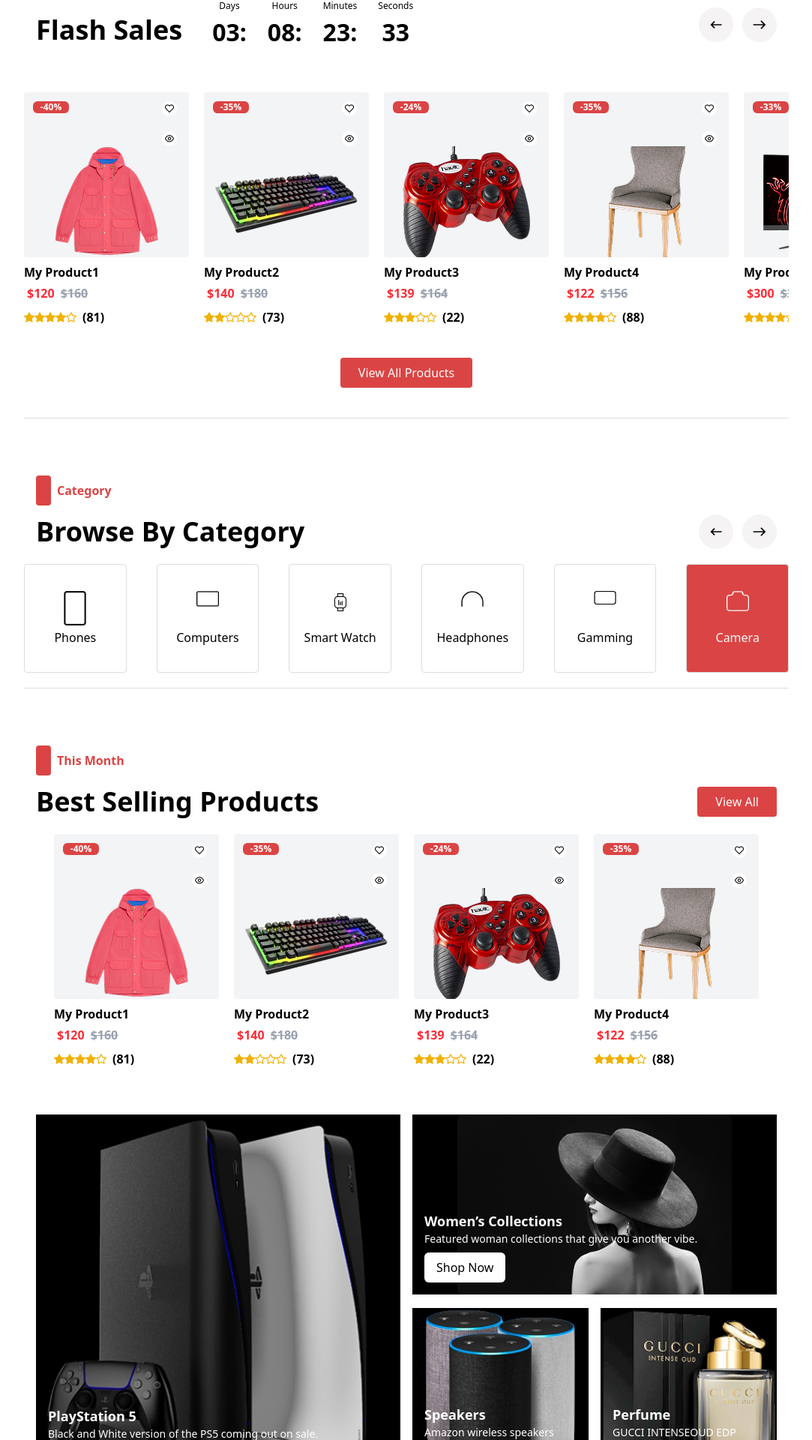
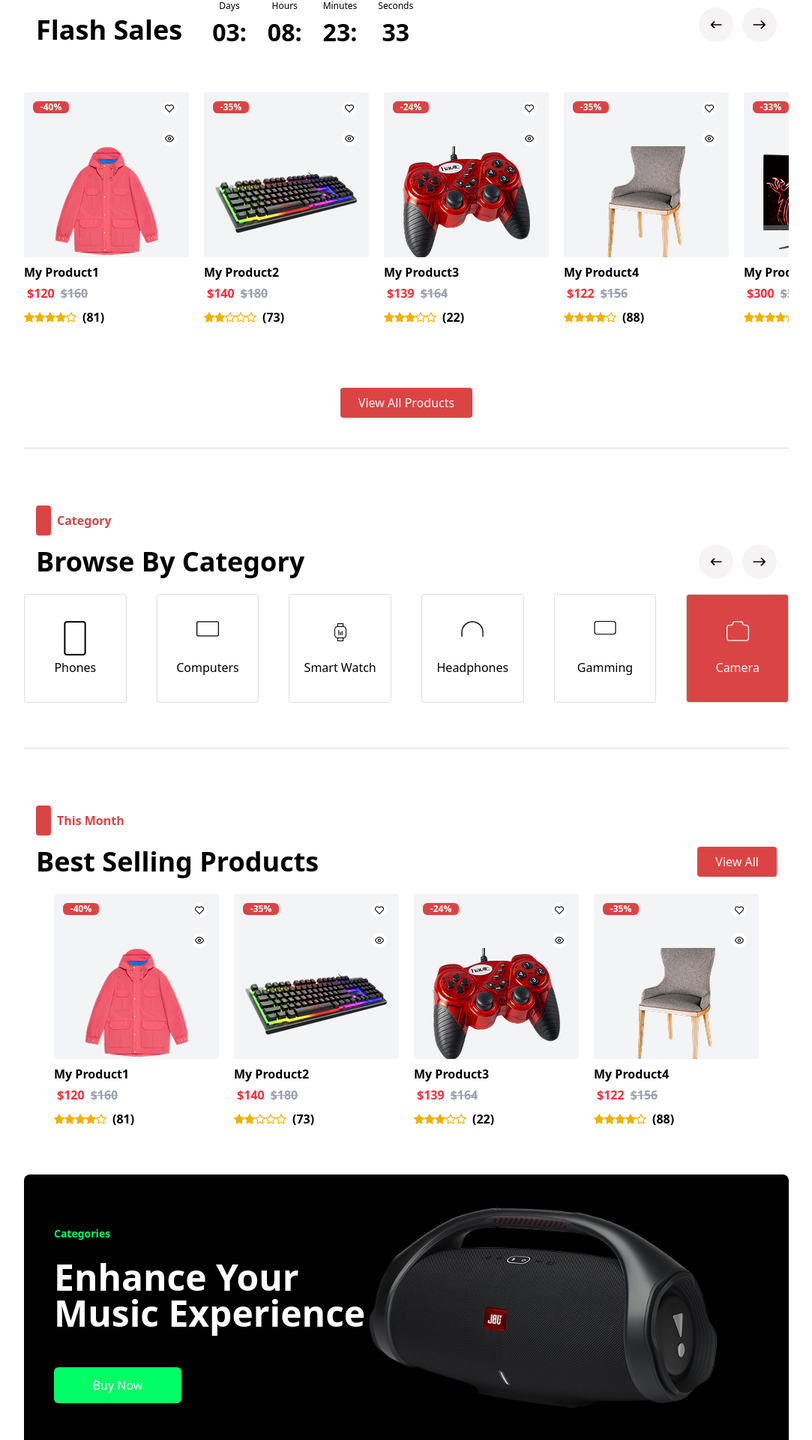
Before and after one commit to mbiopeter/electronic-shop-website, a React (Vite) app: page / in a window 1280 px wide. Shown: the part 597-2517 px from the top of the page at 75% size, without its empty margins (98-1181 px from the left). Built offline with nearby package versions, Linux system fonts and the light colour scheme.

Commit message:
banner section added

```diff
--- a/src/views/components/cards/Middlecard.jsx
+++ b/src/views/components/banner/Banner.jsx
@@ -1,10 +1,8 @@
 import React from "react";
-import Countdowntimer from "./Countdowntimer";
-
-const Middlecard = () => {
-	const endTime = new Date().getTime() + 3 * 24 * 60 * 60 * 1000;
+import banner from '../../../assets/images/jbl_boombox.png';
+const Banner = () => {
 	return (
-		<div className="flex flex-col md:flex-row items-center justify-center mx-auto mb-10 max-w-[1170px] md:h-[500px] rounded-sm bg-black p-6 md:p-10 ">
+		<div className="flex h-auto w-full flex-col md:flex-row items-center justify-center mx-auto mb-10 rounded-lg bg-black p-6 md:p-10 ">
 			<div className="flex flex-col md:items-start  md:text-left">
 				<h3 className="cursor-pointer font-semibold text-sm text-[#00FF66]">
 					Categories
@@ -12,21 +10,16 @@ const Middlecard = () => {
 				<p className="font-semibold text-white text-3xl md:text-5xl my-6">
 					Enhance Your Music Experience
 				</p>
-
-				<div className="rounded-[10px] px-4 py-2">
-					<Countdowntimer targetTime={endTime} />
-				</div>
-
 				<div className="rounded-md w-[170px] flex justify-center py-3 px-6 bg-[#00FF66] hover:bg-[#00DC58] mt-6 cursor-pointer">
 					<button className="text-white cursor-pointer">Buy Now</button>
 				</div>
 			</div>
 
 			{/* Right Side: Image */}
-			<div className="w-full md:w-[600px] h-auto md:h-[420px] mt-6 md:mt-0 flex md:flex-col justify-center mb-20">
+			<div className="w-full h-auto md:  mt-6 md:mt-0 flex md:flex-col justify-center mb-5">
 				<img
 					className="h-auto w-[90%] max-w-[568px] object-contain"
-					src="./assets/images/jbl_boombox.png"
+					src={banner}
 					alt="JBL Speaker Image"
 				/>
 			</div>
@@ -34,4 +27,4 @@ const Middlecard = () => {
 	);
 };
 
-export default Middlecard;
+export default Banner;
--- a/src/views/pages/home/Home.jsx
+++ b/src/views/pages/home/Home.jsx
@@ -10,6 +10,7 @@ import SubHeading from '../../components/subheading/Subheading';
 import { bestSellings, products } from '../../../model/products/products';
 import Products from '../../components/products/Products';
 import Button from '../../components/button/Button';
+import Middlecard from '../../components/banner/Banner';
 
 const Home = () => {
     const [activeCategory, setActiveCategory] = useState('Camera');
@@ -22,7 +23,7 @@ const Home = () => {
             <div className='my-10'>
                 <SubHeading heading="Today's" title={'Flash Sales'} timer={true}/>
             </div>
-            <div className='flex flex-row gap-5 flex-nowrap justify-start items-center overflow-auto'>
+            <div className='flex flex-row pb-10 gap-5 flex-nowrap justify-start items-center overflow-auto'>
                 {products.map((item,index) => (
                     <Products item={item} key={index}/>
                 ))}
@@ -32,7 +33,7 @@ const Home = () => {
             </div>
             <div className='flex flex-col pb-[10px] lg:pb-[20px]  pt-15 border-t-[1px] border-t-[#ddd]'>
                 <SubHeading heading="Category" title={'Browse By Category'}/>
-                <div className='flex flex-row overflow-x-auto gap-5 lg:gap-10'>
+                <div className='flex flex-row overflow-x-auto gap-5 pb-10 lg:gap-10'>
                     {moreCategories.map((item,index) => (
                         <BlockCategory values={item} key={index} activeCategory={activeCategory} setActiveCategory={setActiveCategory}/>
                     ))}
@@ -47,8 +48,8 @@ const Home = () => {
                     ))}
                 </div>
             </div>
-            <div>
-
+            <div className='my-10'>
+                <Middlecard />
             </div>
             <div className='py-10 h-auto'>
                 <New />
```
